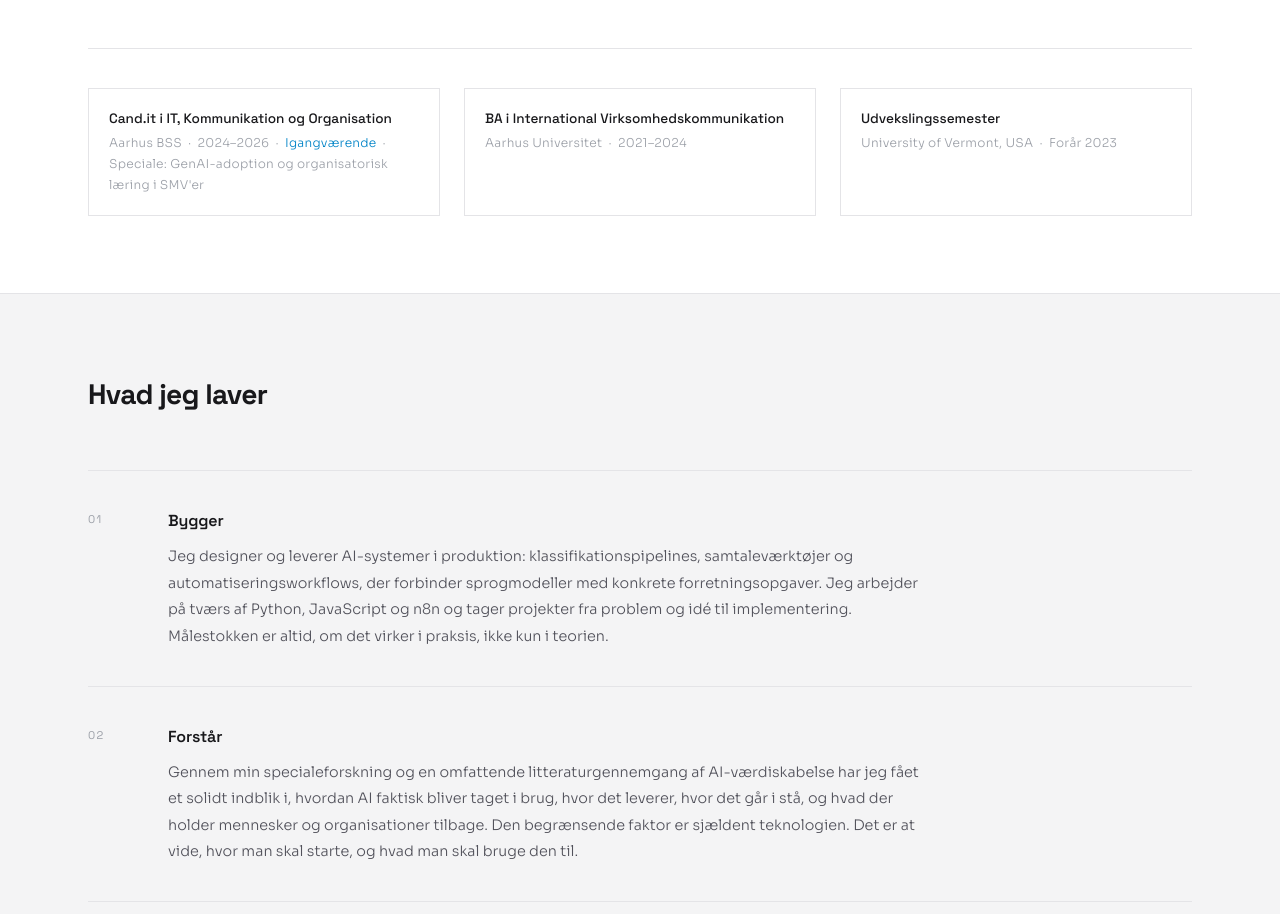
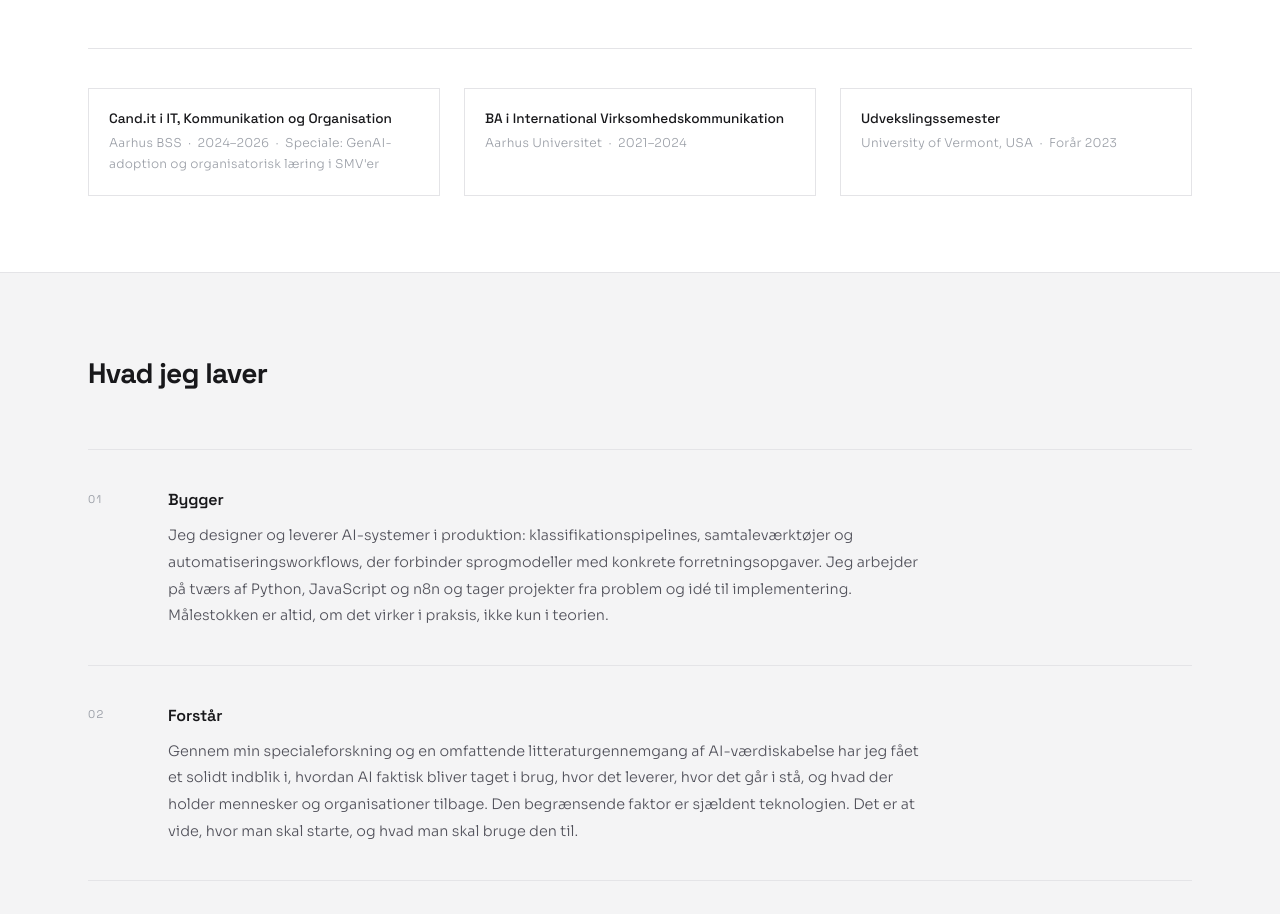
Before and after one commit to jonashjda/portfolio_new, a plain HTML site: page da/index.html in a window 1280 px wide. Shown: the part 1562-2476 px from the top of the page. Drawn offline with Linux system fonts and the light colour scheme.

Commit message:
Education modification

```diff
--- a/da/index.html
+++ b/da/index.html
@@ -152,7 +152,7 @@
         <div class="jd-credentials jd-reveal">
           <div class="jd-credential">
             <span class="jd-credential__title">Cand.it i IT, Kommunikation og Organisation</span>
-            <span class="jd-credential__sub">Aarhus BSS &nbsp;&middot;&nbsp; 2024&ndash;2026 &nbsp;&middot;&nbsp; <em>Igangværende</em> &nbsp;&middot;&nbsp; Speciale: GenAI-adoption og organisatorisk læring i SMV'er</span>
+            <span class="jd-credential__sub">Aarhus BSS &nbsp;&middot;&nbsp; 2024&ndash;2026 &nbsp;&middot;&nbsp; Speciale: GenAI-adoption og organisatorisk læring i SMV'er</span>
           </div>
           <div class="jd-credential">
             <span class="jd-credential__title">BA i International Virksomhedskommunikation</span>
```
Also changed, not shown: index.html (+1 -1 lines).
